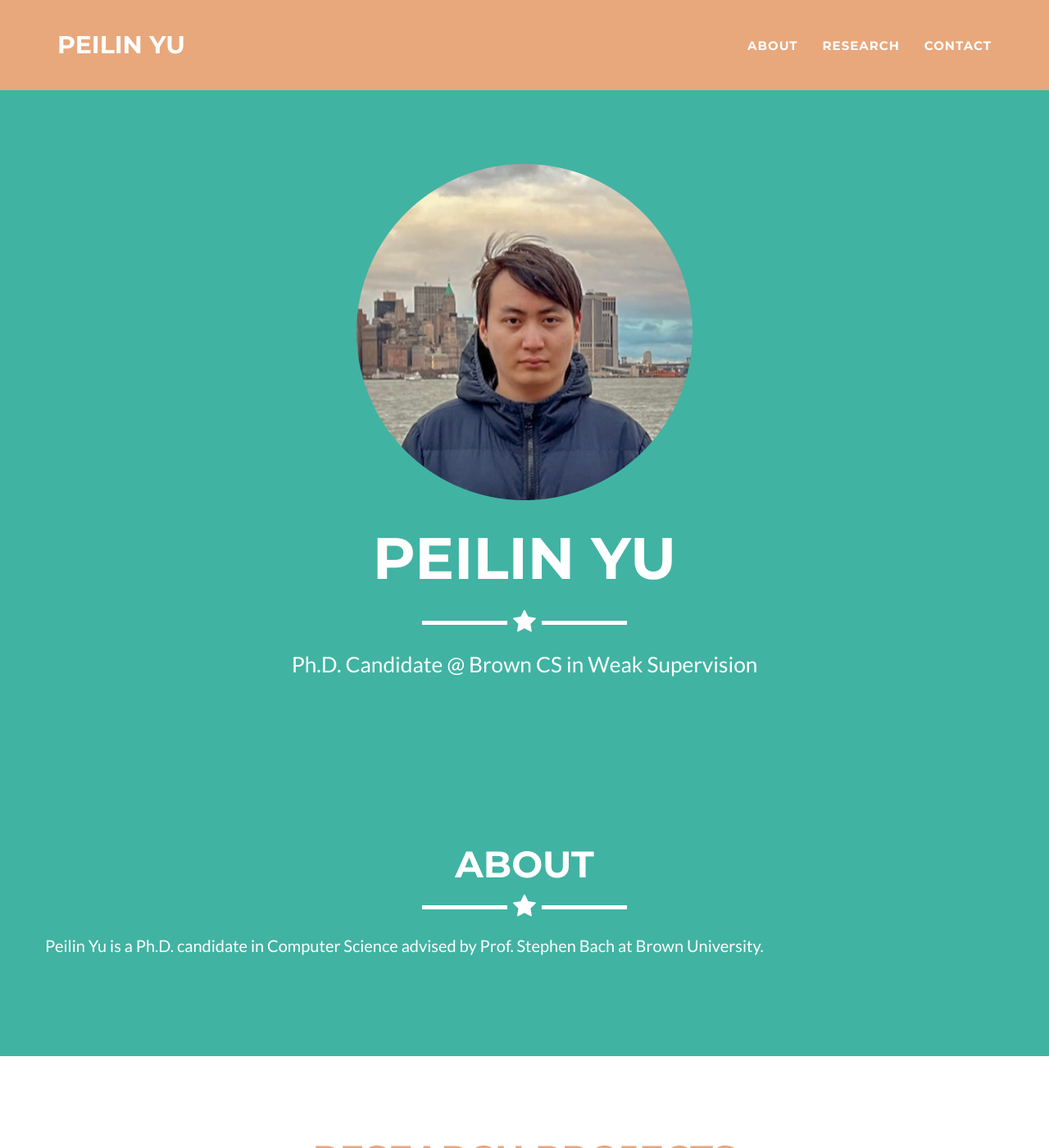
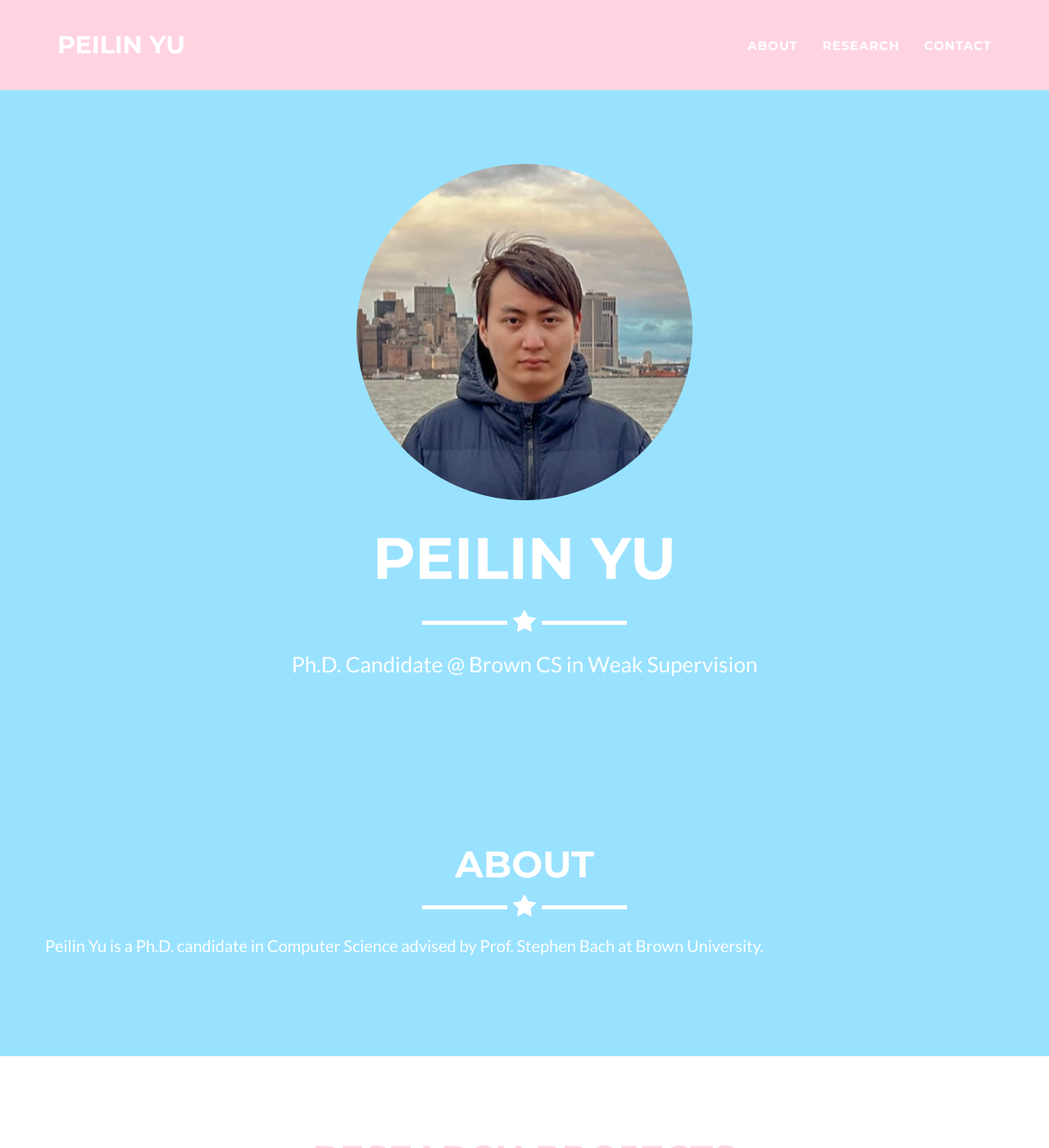
Before and after one commit to dotpyu/dotpyu.github.io, a Jekyll site: the page built from _posts/2014-07-18-project-1.markdown, in a window 1280 px wide and 1400 px high. Shown: the whole window at 82% size. Built offline with Jekyll 4.4.1, drawn with Linux system fonts in a browser that asks for light colours.

Commit message:
Update _config.yml

```diff
--- a/_config.yml
+++ b/_config.yml
@@ -25,10 +25,10 @@ disqus_shortname: dotpyu
 
 # Color settings (hex-codes without the leading hash-tag)
 color:
-  primary: 41b3a3 #18bc9c #80B3FF
-  primary-rgb: "65, 179, 163" #"24,288,156" #"128,179,255"
-  secondary: e8a87c #2c3e50 #FD6E8A
-  secondary-dark: e27d60 #233140 #A2122F
+  primary: 99e2ff #18bc9c #80B3FF
+  primary-rgb: "153, 226, 255" #"24,288,156" #"128,179,255"
+  secondary: ffd4e0 #2c3e50 #FD6E8A
+  secondary-dark: 946572 #233140 #A2122F
 
 # Footer settings
 footer:
```
